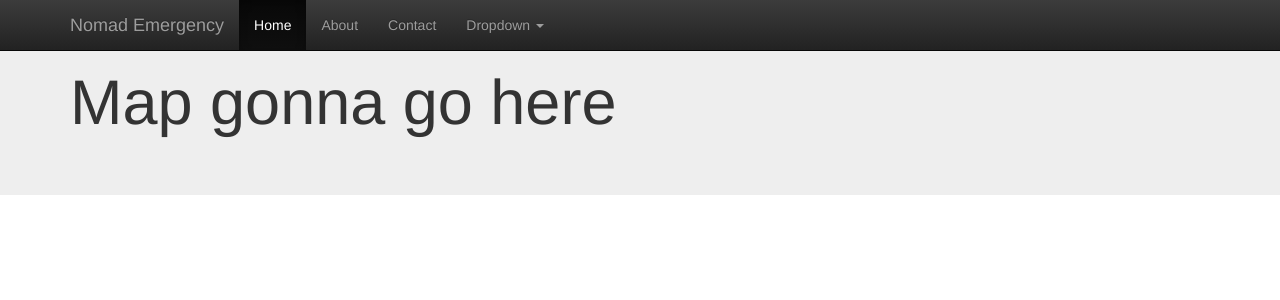
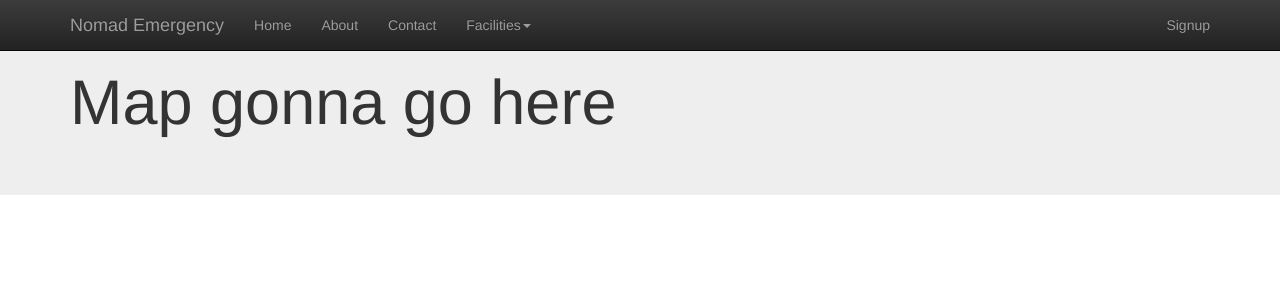
Before and after one commit to hassanshamim/nomad_emergency, a Django app: page /map/ in a window 1280 px wide. Shown: the top 300 px of the page. Run offline with Django 3.2, Linux system fonts and the light colour scheme; some libraries are stand-ins or nearby versions.

Commit message:
navbar adjustments

```diff
--- a/emergency/maps/templates/maps/base.html
+++ b/emergency/maps/templates/maps/base.html
@@ -48,21 +48,27 @@
         </div>
         <div id="navbar" class="navbar-collapse collapse">
           <ul class="nav navbar-nav">
-            <li class="active"><a href="#">Home</a></li>
+            <li><a href="#">Home</a></li>
             <li><a href="#about">About</a></li>
             <li><a href="#contact">Contact</a></li>
             <li class="dropdown">
-              <a href="#" class="dropdown-toggle" data-toggle="dropdown" role="button" aria-haspopup="true" aria-expanded="false">Dropdown <span class="caret"></span></a>
+              <a href="#" class="dropdown-toggle" data-toggle="dropdown" role="button" aria-haspopup="true" aria-expanded="false">Facilities<span class="caret"></span></a>
               <ul class="dropdown-menu">
-                <li><a href="#">Action</a></li>
-                <li><a href="#">Another action</a></li>
-                <li><a href="#">Something else here</a></li>
+                <li><a href="{% url 'new' %}">New</a></li>
+                <li><a href="#">Search</a></li>
                 <li role="separator" class="divider"></li>
                 <li class="dropdown-header">Nav header</li>
                 <li><a href="#">Separated link</a></li>
                 <li><a href="#">One more separated link</a></li>
               </ul>
             </li>
+          </ul>
+          <ul class="nav navbar-nav navbar-right">
+            {% if current_user %}
+              <li><a href="#">Logout</a></li>
+            {% else %}
+              <li><a href="#">Signup</a></li>
+            {% endif %}
           </ul>
         </div><!--/.nav-collapse -->
       </div>
```
